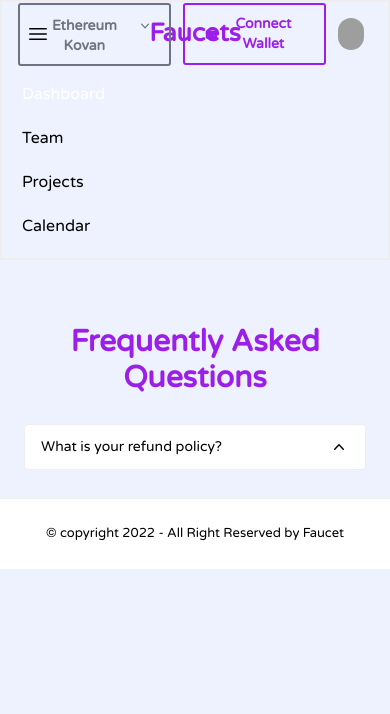
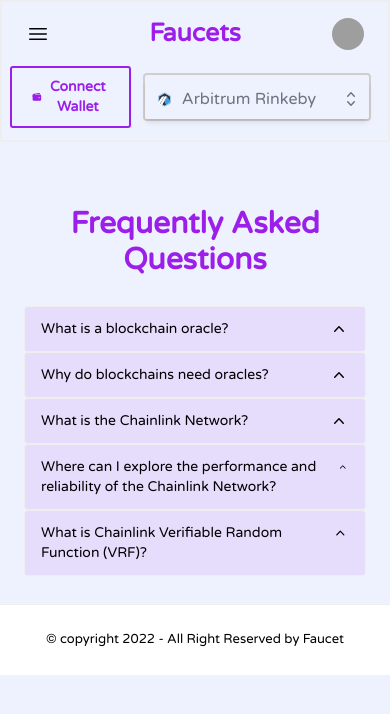
Before and after one commit to mdsuzayethossan/faucets, a React (Create React App) app: page /faq in a window 390 px wide. Shown: the top 714 px of the page. Built offline with nearby package versions, Linux system fonts and the light colour scheme; grey boxes are pictures that could not be loaded.

Commit message:
selectbox

```diff
--- a/src/components/Navbar.js
+++ b/src/components/Navbar.js
@@ -1,10 +1,11 @@
 import React, { useState } from "react";
 import { Link } from "react-router-dom";
-import Example from "./Dropdown";
 import Modal from "./Modal";
+import SelectBox from "./SelectBox";
 const Navbar = () => {
   const [userMenu, setUsermenu] = useState(false);
   const [modal, setModal] = useState(false);
+
   return (
     <nav className="border-2 border-[#eee]">
       {modal && (
@@ -62,15 +63,15 @@
           <div class="absolute inset-y-0 right-0 flex items-center pr-2 sm:static sm:inset-auto sm:ml-6 sm:pr-0">
             <button
               type="button"
-              class="rounded-[3px] border-2 mr-3 flex items-center text-gray py-[8px] px-[20px] cursor-pointer"
+              class="hidden border-2 mr-3 lg:flex items-center rounded border-[#d4cdcd] text-gray cursor-pointer"
             >
-              <Example />
+              <SelectBox />
             </button>
 
             <button
               type="button"
               onClick={() => setModal(!modal)}
-              class="rounded-[3px] border-2 flex items-center text-primary py-[9px] px-[20px] cursor-pointer"
+              class="rounded-[3px] border-2 hidden lg:flex items-center text-primary py-[9px] px-[20px] cursor-pointer"
             >
               <svg
                 stroke="currentColor"
@@ -146,36 +147,34 @@
           </div>
         </div>
       </div>
-      <div class="sm:hidden" id="mobile-menu">
-        <div class="space-y-1 px-2 pt-2 pb-3">
-          <a
-            href="#"
-            class="bg-gray-900 text-white block px-3 py-2 rounded-md text-base font-medium"
-            aria-current="page"
+      <div class="lg:hidden" id="mobile-menu">
+        <div class="flex items-center px-2 pb-3 gap-3">
+          <button
+            type="button"
+            onClick={() => setModal(!modal)}
+            class="rounded-[3px] border-2 flex items-center text-primary py-[9px] px-[20px] cursor-pointer"
           >
-            Dashboard
-          </a>
-
-          <a
-            href="#"
-            class="text-gray-300 hover:bg-gray-700 hover:text-white block px-3 py-2 rounded-md text-base font-medium"
+            <svg
+              stroke="currentColor"
+              fill="currentColor"
+              stroke-width="0"
+              viewBox="0 0 512 512"
+              height="1em"
+              width="1em"
+              xmlns="http://www.w3.org/2000/svg"
+              className="mr-[5px]"
+            >
+              <path d="M95.5 104h320a87.73 87.73 0 0111.18.71 66 66 0 00-77.51-55.56L86 94.08h-.3a66 66 0 00-41.07 26.13A87.57 87.57 0 0195.5 104zm320 24h-320a64.07 64.07 0 00-64 64v192a64.07 64.07 0 0064 64h320a64.07 64.07 0 0064-64V192a64.07 64.07 0 00-64-64zM368 320a32 32 0 1132-32 32 32 0 01-32 32z"></path>
+              <path d="M32 259.5V160c0-21.67 12-58 53.65-65.87C121 87.5 156 87.5 156 87.5s23 16 4 16-18.5 24.5 0 24.5 0 23.5 0 23.5L85.5 236z"></path>
+            </svg>{" "}
+            <span className="font-semibold text-sm">Connect Wallet</span>
+          </button>
+          <button
+            type="button"
+            class="border-2 mr-3 lg:hidden items-center rounded border-[#d4cdcd] text-gray cursor-pointer"
           >
-            Team
-          </a>
-
-          <a
-            href="#"
-            class="text-gray-300 hover:bg-gray-700 hover:text-white block px-3 py-2 rounded-md text-base font-medium"
-          >
-            Projects
-          </a>
-
-          <a
-            href="#"
-            class="text-gray-300 hover:bg-gray-700 hover:text-white block px-3 py-2 rounded-md text-base font-medium"
-          >
-            Calendar
-          </a>
+            <SelectBox />
+          </button>
         </div>
       </div>
       {(modal && <Modal modal={modal} setModal={setModal} />) || ""}
--- /dev/null
+++ b/src/components/SelectBox.js
@@ -0,0 +1,115 @@
+import { Fragment, useState } from "react";
+import { Listbox, Transition } from "@headlessui/react";
+import { CheckIcon, ChevronUpDownIcon } from "@heroicons/react/20/solid";
+import icon1 from "../assets/arbitrum.79164059.svg";
+import icon2 from "../assets/avalanche.234db155.svg";
+import icon3 from "../assets/bsc.d8c61230.svg";
+import icon5 from "../assets/fantom.3f8c71bb.svg";
+import icon6 from "../assets/harmony.02c2e3ba.svg";
+import icon7 from "../assets/MetaMask.551edf10.svg";
+import icon8 from "../assets/poa.90512ab9.svg";
+const dropdownContent = [
+  {
+    name: "Arbitrum Rinkeby",
+    img: icon1,
+  },
+  {
+    name: "Avalanche Fuji",
+    img: icon2,
+  },
+  {
+    name: "BNB Chain Testnet",
+    img: icon3,
+  },
+  {
+    name: "Fantom Testnet",
+    img: icon5,
+  },
+  {
+    name: "Harmony Testnet",
+    img: icon6,
+  },
+  {
+    name: "POA Network Sokol",
+    img: icon7,
+  },
+  {
+    name: "Polygon Mumbai",
+    img: icon8,
+  },
+];
+
+export default function SelectBox() {
+  const [selected, setSelected] = useState(dropdownContent[0]);
+
+  return (
+    <div className="w-56">
+      <Listbox value={selected} onChange={setSelected}>
+        <div className="relative mt-1">
+          <Listbox.Button className="relative w-full cursor-default py-2 pl-3 pr-10 text-left shadow-md focus:outline-none focus-visible:border-indigo-500 focus-visible:ring-2 focus-visible:ring-white focus-visible:ring-opacity-75 focus-visible:ring-offset-2 focus-visible:ring-offset-orange-300 sm:text-sm">
+            <div
+              className={`truncate flex items-center ${
+                selected ? "font-medium" : "font-normal"
+              }`}
+            >
+              <img
+                className="w-[15px] h-[15px] mr-[10px]"
+                src={selected.img}
+                alt=""
+              />
+              <span>{selected.name}</span>
+            </div>
+            <span className="pointer-events-none absolute inset-y-0 right-0 flex items-center pr-2">
+              <ChevronUpDownIcon
+                className="h-5 w-5 text-gray-400"
+                aria-hidden="true"
+              />
+            </span>
+          </Listbox.Button>
+          <Transition
+            as={Fragment}
+            leave="transition ease-in duration-100"
+            leaveFrom="opacity-100"
+            leaveTo="opacity-0"
+          >
+            <Listbox.Options className="absolute mt-1 w-full rounded-md bg-white py-1 text-base shadow-lg ring-1 ring-black ring-opacity-5 focus:outline-none sm:text-sm">
+              {dropdownContent.map((person, personIdx) => (
+                <Listbox.Option
+                  key={personIdx}
+                  className={({ active }) =>
+                    `relative cursor-default select-none py-2 pl-5 pr-4 ${
+                      active ? "bg-amber-100 text-amber-900" : "text-gray-900"
+                    }`
+                  }
+                  value={person}
+                >
+                  {({ selected }) => (
+                    <>
+                      <div
+                        className={`truncate flex items-center ${
+                          selected ? "font-medium" : "font-normal"
+                        }`}
+                      >
+                        <img
+                          className="w-[15px] h-[15px] mr-[10px]"
+                          src={person.img}
+                          alt=""
+                        />
+                        <span>{person.name}</span>
+                      </div>
+                      {selected ? (
+                        <span className="absolute inset-y-0 left-0 flex items-center pl-3 text-amber-600">
+                          <CheckIcon className="h-5 w-5" aria-hidden="true" />
+                        </span>
+                      ) : null}
+                    </>
+                  )}
+                </Listbox.Option>
+              ))}
+            </Listbox.Options>
+          </Transition>
+        </div>
+      </Listbox>
+    </div>
+  );
+}
--- a/src/components/Tab.js
+++ b/src/components/Tab.js
@@ -63,9 +63,7 @@
               className={({ selected }) =>
                 classNames(
                   "rounded-lg py-2.5 px-2.5 text-sm font-semibold leading-5 text-primary",
-                  selected
-                    ? "bg-primary text-[#fff] shadow outline-0"
-                    : "text-white"
+                  selected ? "bg-primary text-[#fff] shadow outline-0" : ""
                 )
               }
             >
--- a/src/components/Title.js
+++ b/src/components/Title.js
@@ -6,7 +6,7 @@
       <h2 className="mb-5 text-[35px] font-semibold text-primary">
         Request testnet LINK
       </h2>
-      <p className="w-[680px] text-gray">
+      <p className="w-full md:w-[680px] text-gray">
         Get testnet LINK for an account on one of the supported blockchain
         testnets so you can create and test your own oracle and Chainlinked
         smart contract
--- a/src/pages/Faq.js
+++ b/src/pages/Faq.js
@@ -2,17 +2,53 @@
 import { ChevronUpIcon } from "@heroicons/react/20/solid";
 
 export default function Faq() {
+  const faqContent = [
+    {
+      id: 1,
+      q: "What is a blockchain oracle?",
+      a: `A blockchain oracle is any system that services a smart contract
+            by providing it with data from an off-chain source or connecting
+            it with an off-chain system. Oracles enable connectivity between
+            blockchains and real-world data by interfacing with external
+            APIs and data feeds, allowing them to pull data for or push data
+            from a smart contract.`,
+    },
+    {
+      id: 2,
+      q: "Why do blockchains need oracles?",
+      a: "Oracles enable smart contracts to interact with off-chain resources. Without oracles, smart contracts can only access data within a blockchain, severely limiting their potential applications. The majority of industry-changing real-world use cases for smart contracts require off-chain data and computation for proper execution and often an integration with existing payment rails to settle a contract. For example, a smart contract may require high-quality weather data from a reputable source like AccuWeather to trigger a transaction. It may also require the ability to pay out escrowed fiat currency through existing financial infrastructure, such as a bank checking account.",
+    },
+    {
+      id: 3,
+      q: "What is the Chainlink Network?",
+      a: "The Chainlink Network refers to all of the decentralized oracle networks actively operating using the Chainlink protocol, including individual oracles, data providers running their own node, and node operators. By enabling smart contracts to quickly and securely connect to off-chain data sources using decentralized oracle networks, the Chainlink Network helps developers build more robust and diverse blockchain applications using real-world inputs and outputs. Additionally, as middleware between low-level blockchain protocols and external, off-chain data sources, the Chainlink Network serves as an abstraction layer for data providers to easily sell their existing APIs to any blockchain network.",
+    },
+    {
+      id: 4,
+      q: "Where can I explore the performance and reliability of the Chainlink Network?",
+      a: "The Chainlink Price Feeds page provides real-time visualizations of each decentralized price feed that provides on-chain exchange rates for cryptocurrencies, stablecoins, commodities, and indices. Users can explore each individual price feed, which offers transparency around which nodes power each feed, each node’s latest response, how often feed updates occur, the gas price paid by each node, the users sponsoring each feed, and hyperlinks to on-chain transactions.requests, average response times, and more.",
+    },
+    {
+      id: 4,
+      q: "What is Chainlink Verifiable Random Function (VRF)?",
+      a: "Chainlink VRF brings secure random number generation to the blockchain. Chainlink VRF solves the difficult problem of providing an on-chain source of randomness that is publicly verifiable to be authentic and tamper-proof. Many smart contracts are augmenting the value they can create by utilizing Chainlink VRF, specifically applications such as gaming dApps that must prove to their users that their source of randomness is provably fair and resistant to manipulation from any external entity. Chainlink VRF enables and accelerates the development of smart contracts focused on blockchain gaming, security, layer-two protocols, and various other use cases",
+    },
+  ];
   return (
     <div className="w-full px-4 pt-16">
       <h2 className="text-3xl font-semibold text-center mb-5 text-primary">
         Frequently Asked Questions
       </h2>
       <div className="mx-auto w-full max-w-md rounded-2xl p-2">
-        <Disclosure>
+        {faqContent.map((faq) => (
+          <Disclosure className="my-2">
             {({ open }) => (
               <>
-              <Disclosure.Button className="flex border py-3 bg-white border-[#eee] w-full justify-between rounded bg-purple-100 px-4 text-left text-sm font-medium text-purple-900 hover:bg-purple-200 focus:outline-none focus-visible:ring focus-visible:ring-purple-500 focus-visible:ring-opacity-75">
-                <span>What is your refund policy?</span>
+                <Disclosure.Button
+                  key={faq.id}
+                  className="flex border py-3 bg-[rgba(156,31,233,0.1)] border-[#eee] w-full justify-between rounded bg-purple-100 px-4 text-left text-sm font-medium text-purple-900 hover:bg-purple-200 focus:outline-none focus-visible:ring focus-visible:ring-purple-500 focus-visible:ring-opacity-75"
+                >
+                  <span>{faq.q}</span>
                   <ChevronUpIcon
                     className={`${
                       open ? "rotate-180 transform" : ""
@@ -20,12 +56,12 @@
                   />
                 </Disclosure.Button>
                 <Disclosure.Panel className="px-4 pt-4 pb-2 text-sm text-gray-500 bg-white border border-[#eee]">
-                If you're unhappy with your purchase for any reason, email us
-                within 90 days and we'll refund you in full, no questions asked.
+                  {faq.a}
                 </Disclosure.Panel>
               </>
             )}
           </Disclosure>
+        ))}
       </div>
     </div>
   );
```
Lines whose indentation alone changed are shown as unchanged.
